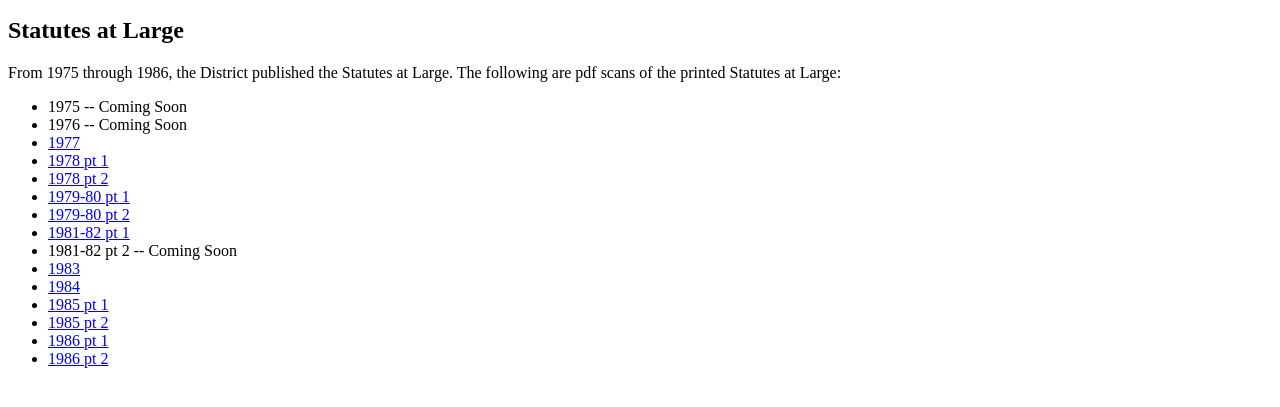
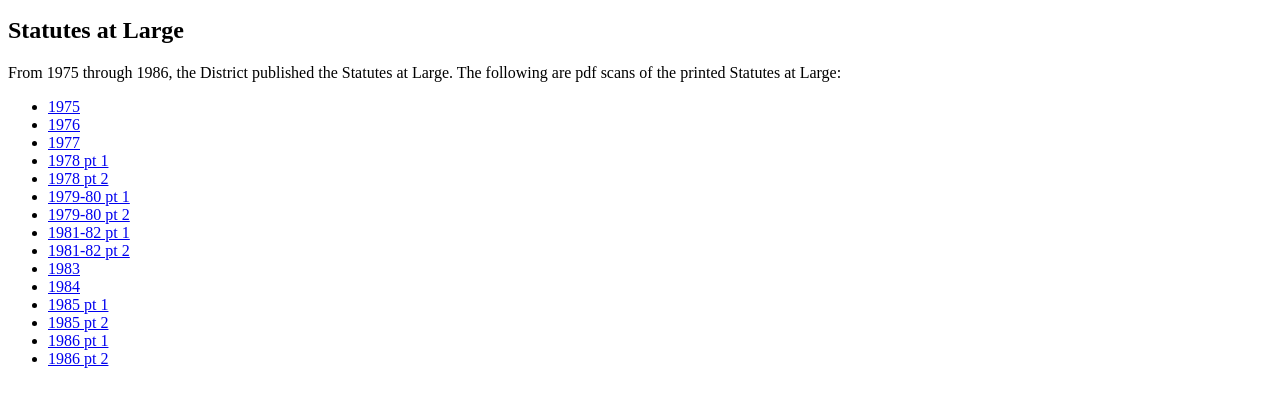
Before and after one commit to DCCouncil/dccouncil.github.io, a plain HTML site: page index.html in a window 1280 px wide. Shown: the part 105-512 px from the top of the page. Drawn offline with Linux system fonts and the light colour scheme.

Commit message:
Update index.html

```diff
--- a/index.html
+++ b/index.html
@@ -9,15 +9,15 @@
 <p>From 1975 through 1986, the District published the Statutes at Large. The following are pdf scans of the printed Statutes at Large:</p>
 
 <ul>
-<li>1975 -- Coming Soon</li>
-<li>1976 -- Coming Soon</li>
+<li><a href="https://s3.amazonaws.com/dc_stat/DCSTAT-1975.pdf">1975</a></li>
+<li><a href="https://s3.amazonaws.com/dc_stat/DCSTAT-1976.pdf">1976</a></li>
 <li><a href="https://s3.amazonaws.com/dc_stat/DCSTAT-1977.pdf">1977</a></li>
 <li><a href="https://s3.amazonaws.com/dc_stat/DCSTAT-1978-1.pdf">1978 pt 1</a></li>
 <li><a href="https://s3.amazonaws.com/dc_stat/DCSTAT-1978-2.pdf">1978 pt 2</a></li>
 <li><a href="https://s3.amazonaws.com/dc_stat/DCSTAT-1979-1.pdf">1979-80 pt 1</a></li>
 <li><a href="https://s3.amazonaws.com/dc_stat/DCSTAT-1979-2.pdf">1979-80 pt 2</a></li>
 <li><a href="https://s3.amazonaws.com/dc_stat/DCSTAT-1981-1.pdf">1981-82 pt 1</a></li>
-<li>1981-82 pt 2 -- Coming Soon </li>
+<li><a href="https://s3.amazonaws.com/dc_stat/DCSTAT-1981-2.pdf">1981-82 pt 2</a></li>
 <li><a href="https://s3.amazonaws.com/dc_stat/DCSTAT-1983.pdf">1983</a></li>
 <li><a href="https://s3.amazonaws.com/dc_stat/DCSTAT-1984.pdf">1984</a></li>
 <li><a href="https://s3.amazonaws.com/dc_stat/DCSTAT-1985-1.pdf">1985 pt 1</a></li>
```
